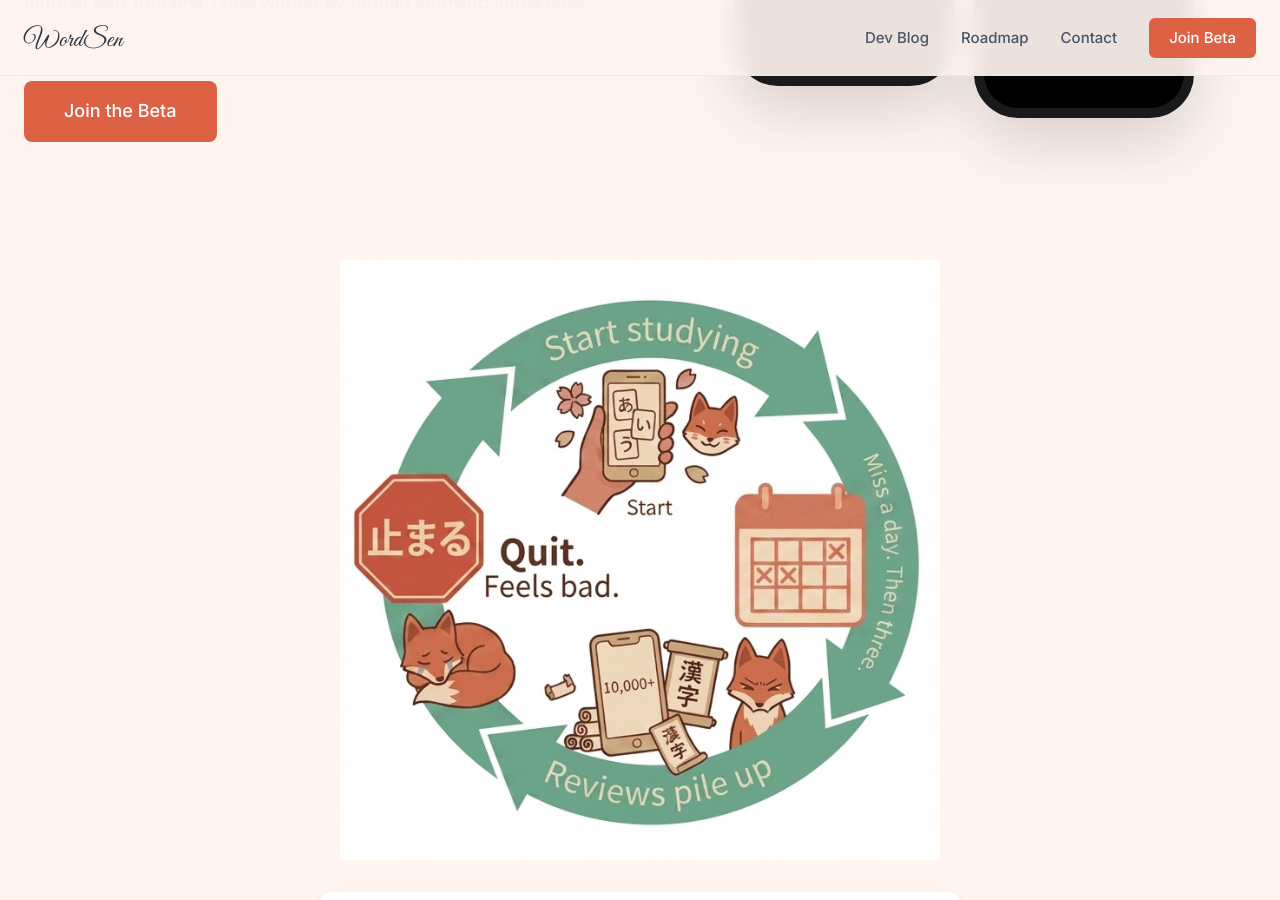
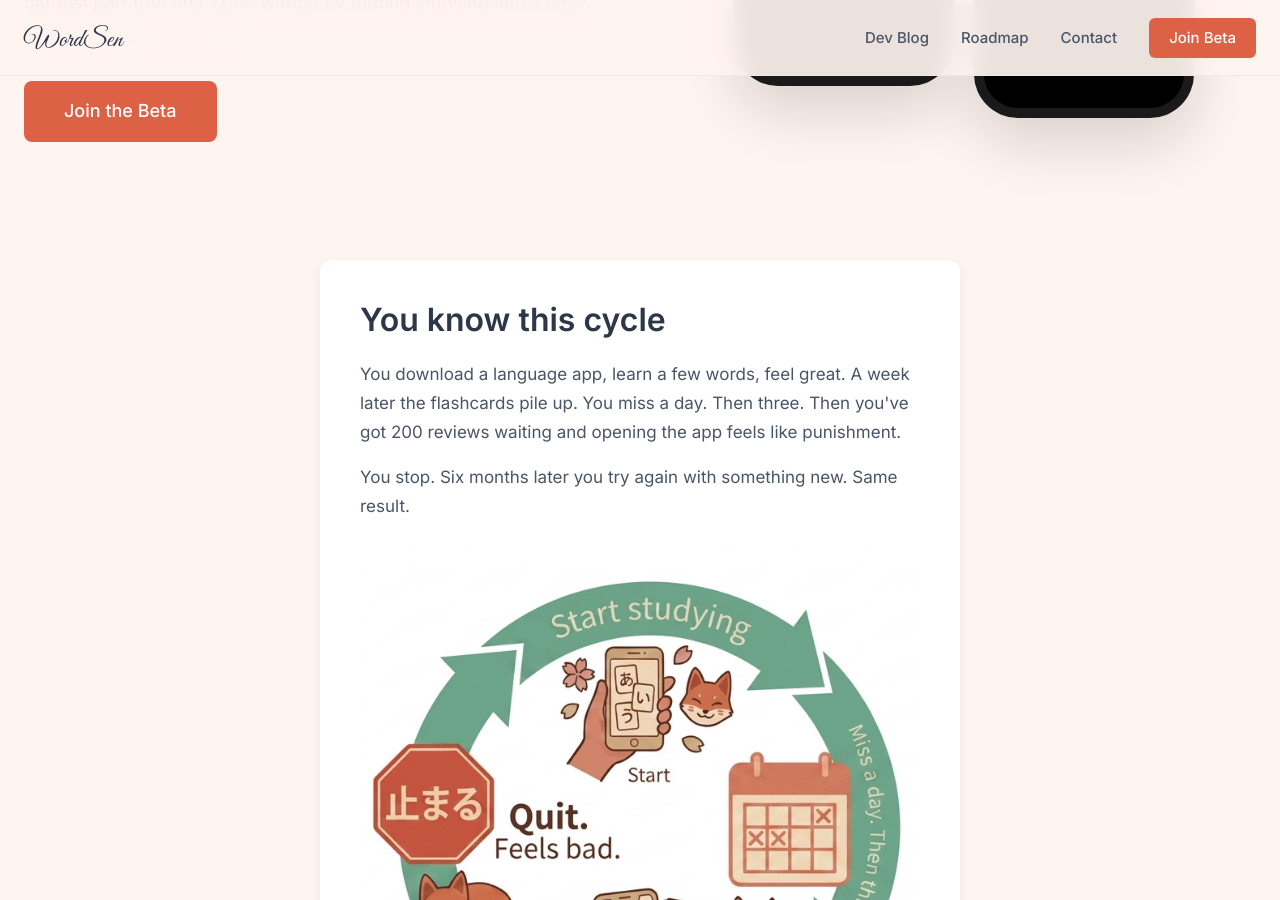
Before and after one commit to froghaiku/WordSenWebsite, a Jekyll site: the page built from index.markdown, in a window 1280 px wide and 900 px high, scrolled down 553 px. Built offline with Jekyll 4.4.1, drawn with Linux system fonts in a browser that asks for light colours.

Commit message:
Move cycle illustration inside problem-content card
The image now sits between the second paragraph and the punchline,
visually grounding the cycle description before the "the problem
isn't the flashcards" reveal. Image scales to box content width
(~560px inside the 640px card with padding) with margin breathing
room above and below.

Co-Authored-By: Claude Opus 4.7 (1M context) <noreply@anthropic.com>

```diff
--- a/_layouts/home.html
+++ b/_layouts/home.html
@@ -36,11 +36,11 @@ layout: default
 <!-- The Problem -->
 <section class="problem-section">
     <div class="container">
-        <img src="{{ '/assets/images/cycle.png' | relative_url }}" alt="The cycle of language learning burnout: excitement, overwhelm, quitting, repeat" class="problem-cycle-image">
         <div class="problem-content">
             <h2>You know this cycle</h2>
             <p>You download a language app, learn a few words, feel great. A week later the flashcards pile up. You miss a day. Then three. Then you've got 200 reviews waiting and opening the app feels like punishment.</p>
             <p>You stop. Six months later you try again with something new. Same result.</p>
+            <img src="{{ '/assets/images/cycle.png' | relative_url }}" alt="The cycle of language learning burnout: excitement, overwhelm, quitting, repeat" class="problem-cycle-image">
             <p class="problem-punchline">The problem isn't the flashcards. It's that nobody's solved the motivation part.</p>
         </div>
     </div>
--- a/assets/css/main.css
+++ b/assets/css/main.css
@@ -395,10 +395,9 @@ main { padding-top: var(--header-height); }
 .problem-section { padding: 3rem 0 4rem; }
 .problem-cycle-image {
   display: block;
-  max-width: 600px;
-  width: 100%;
+  max-width: 100%;
   height: auto;
-  margin: 0 auto 2rem;
+  margin: 1.5rem auto;
 }
 .problem-content {
   max-width: 640px;
```
